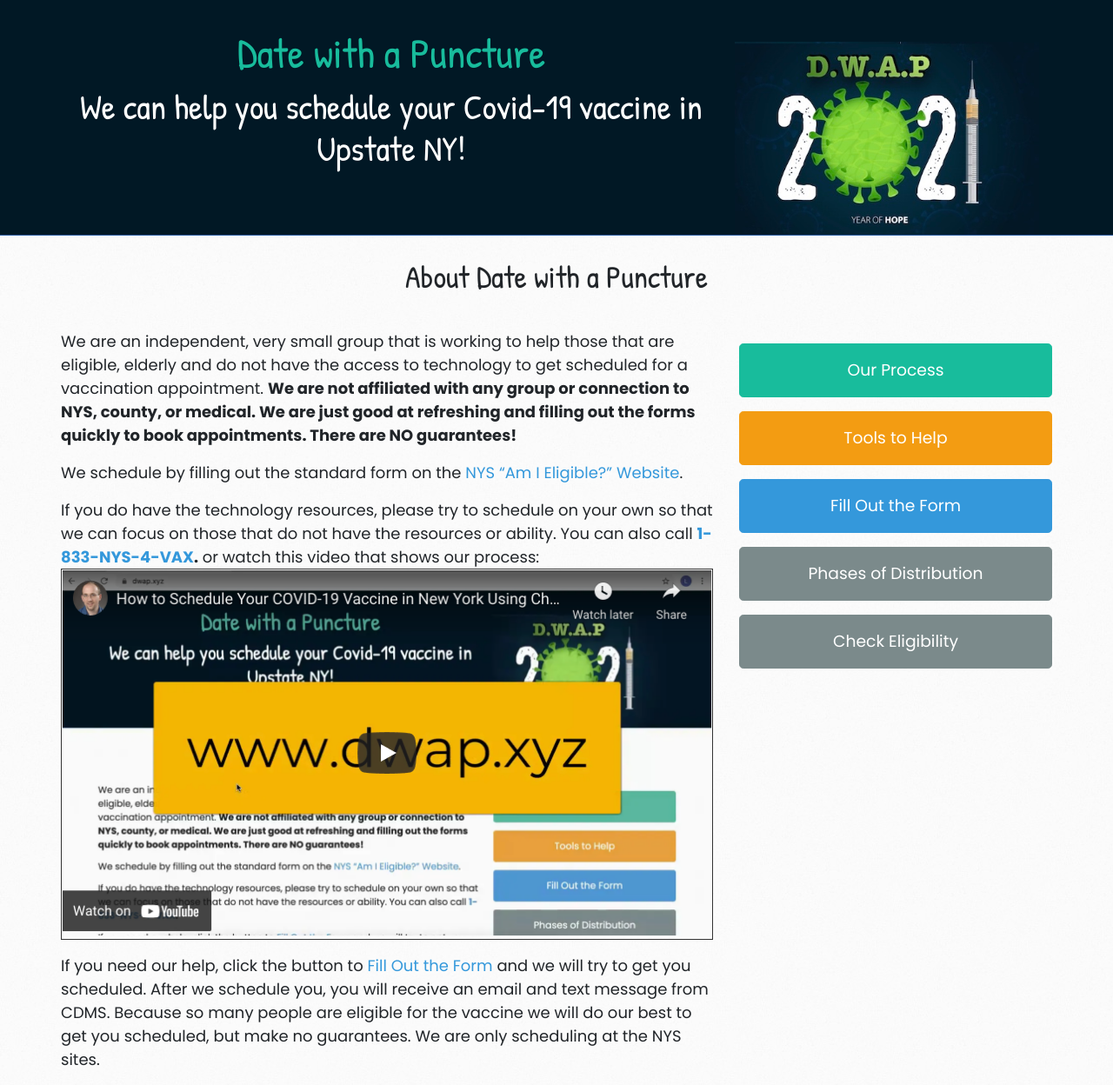
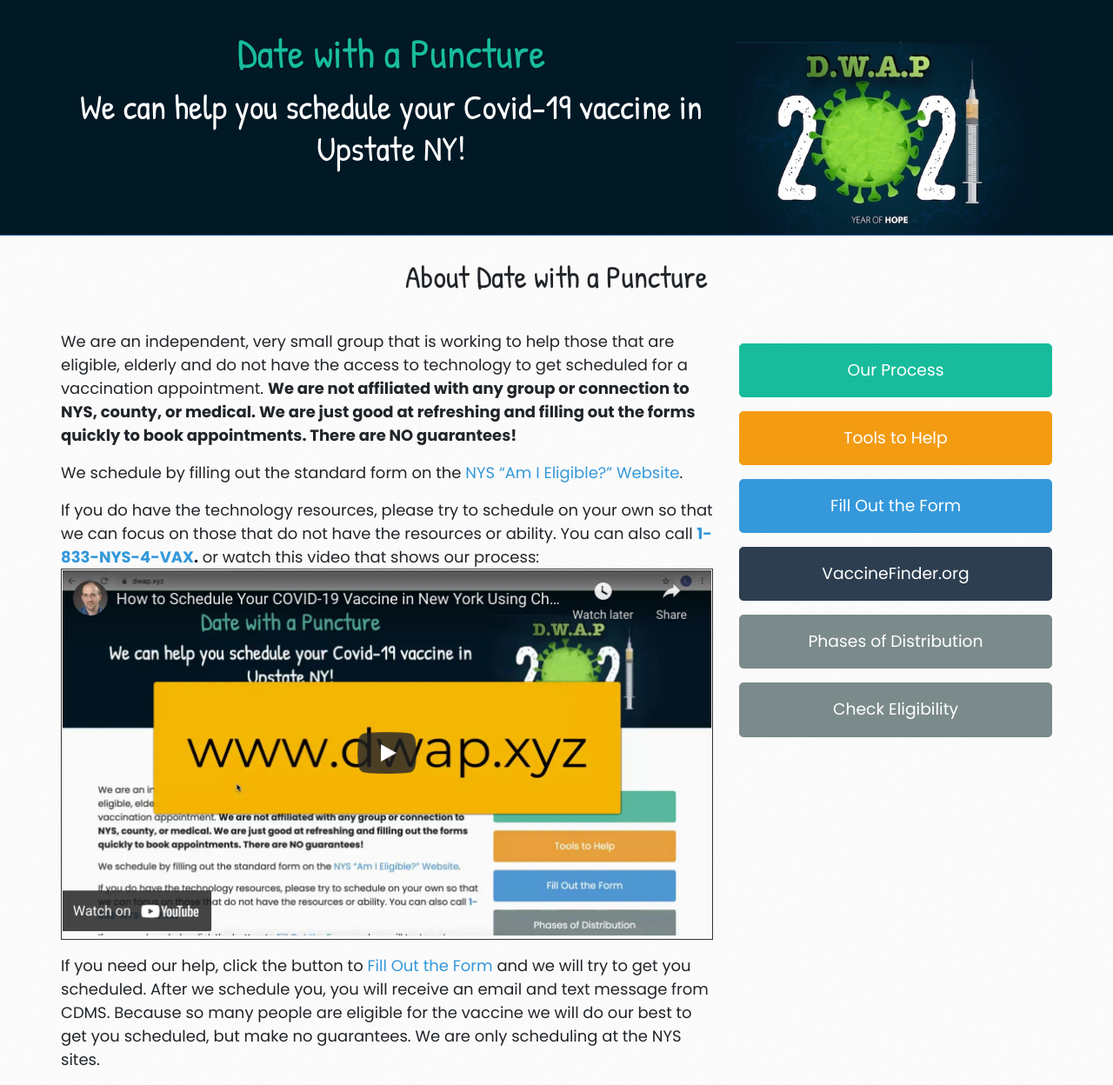
Before and after one commit to loganrath/dwap-main, a Jekyll site: the page built from index.html, in a window 1280 px wide. Shown: the whole page at 87% size. Built offline with Jekyll 4.4.1, drawn with Linux system fonts in a browser that asks for light colours; nearby versions of some CDN libraries.

Commit message:
Update index.html

```diff
--- a/index.html
+++ b/index.html
@@ -21,6 +21,8 @@
 
     <a class="btn btn-info btn-lg my-3 py-3 btn-block" href="/form" target="_blank">Fill Out the Form</a>
 
+    <a class="btn btn-primary btn-lg my-3 py-3 btn-block" href="https://vaccinefinder.org/" target="_blank">VaccineFinder.org</a>
+
     <a class="btn btn-dark btn-lg my-3 py-3 btn-block" href="https://covid19vaccine.health.ny.gov/phased-distribution-vaccine" target="_blank">Phases of Distribution</a>
 
     <a class="btn btn-dark btn-lg my-3 py-3 btn-block" href="https://am-i-eligible.covid19vaccine.health.ny.gov/" target="_blank">Check Eligibility</a>
```
